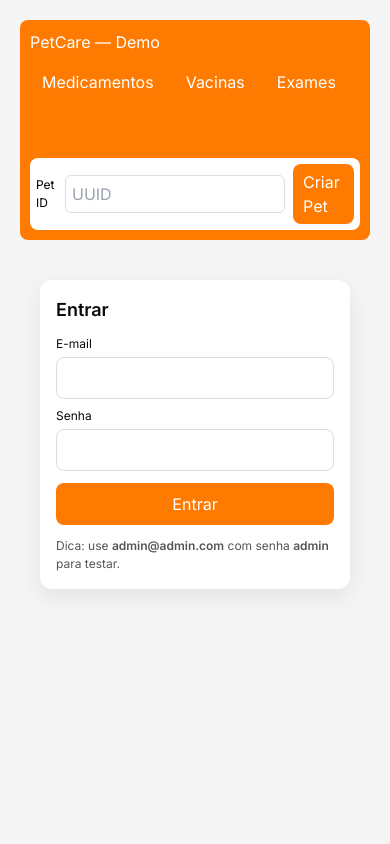
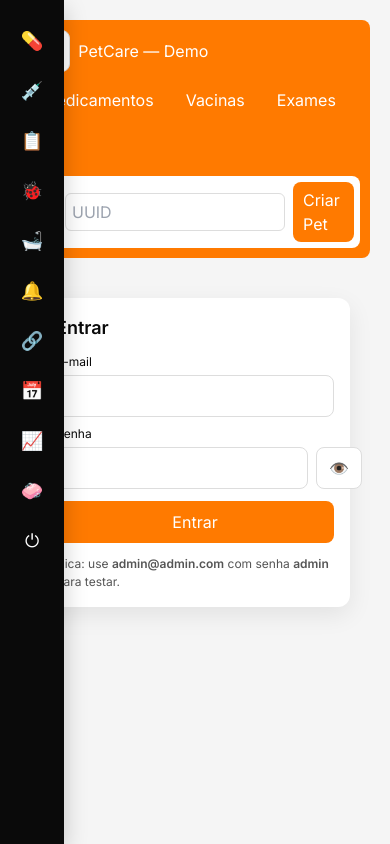
Before and after one commit to carolbrandbpro/petcare, a React (Vite) app in the folder frontend/: page / in a window 390 px wide. Built offline with nearby package versions, Linux system fonts and the light colour scheme; no server answers; sample sign-in values are in the browser's storage.

Commit message:
Mobile: menu lateral com ícones e deslocamento; Login: botão mostrar/ocultar senha; Render: instalar backend antes do start

```diff
--- a/frontend/src/App.jsx
+++ b/frontend/src/App.jsx
@@ -25,6 +25,7 @@ import ConsultationAdd from './screens/ConsultationAdd';
 export default function App(){
   const [petId, setPetId] = useState('');
   const [user, setUser] = useState(null);
+  const [isSideMenuOpen, setIsSideMenuOpen] = useState(false);
   useEffect(()=>{
     const v = localStorage.getItem('petId'); if(v) setPetId(v);
     const t = localStorage.getItem('token');
@@ -40,11 +41,16 @@ export default function App(){
   function handlePetIdChange(e){ const v = e.target.value; setPetId(v); localStorage.setItem('petId', v); }
   function logout(){ localStorage.removeItem('token'); localStorage.removeItem('user'); delete axios.defaults.headers.common['Authorization']; setUser(null); }
   return (
-    <div style={{fontFamily:'Inter, system-ui, Arial', padding:20}}>
+    <div className={`app-shell ${isSideMenuOpen ? 'menu-expanded' : ''}`} style={{fontFamily:'Inter, system-ui, Arial', padding:20}}>
       <header className="app-header">
-        <Link to="/" style={{color:'#fff', textDecoration:'none'}}><h1 className="app-title">PetCare — Demo</h1></Link>
+        <div style={{display:'flex', alignItems:'center', gap:8}}>
+          {user && (
+            <button className="btn btn-outline mobile-only" onClick={()=>setIsSideMenuOpen(v=>!v)} style={{padding:'8px 12px'}}>☰</button>
+          )}
+          <Link to="/" style={{color:'#fff', textDecoration:'none'}}><h1 className="app-title">PetCare — Demo</h1></Link>
+        </div>
         {user && (
-          <nav className="app-nav" style={{display:'flex', gap:8, overflowX:'auto'}}>
+          <nav className="app-nav desktop-only" style={{display:'flex', gap:8, overflowX:'auto'}}>
             <NavLink to="/medications" style={({isActive})=>({padding:'8px 12px', borderRadius:8, background:isActive?'#fff':'transparent', color:isActive?'#000':'#fff'})}>Medicamentos</NavLink>
             <NavLink to="/vaccines" style={({isActive})=>({padding:'8px 12px', borderRadius:8, background:isActive?'#fff':'transparent', color:isActive?'#000':'#fff'})}>Vacinas</NavLink>
             <NavLink to="/exams" style={({isActive})=>({padding:'8px 12px', borderRadius:8, background:isActive?'#fff':'transparent', color:isActive?'#000':'#fff'})}>Exames</NavLink>
@@ -66,6 +72,56 @@ export default function App(){
           </div>
         )}
       </header>
+      {user && (
+        <aside className={`side-menu mobile-only ${isSideMenuOpen ? 'expanded' : 'collapsed'}`}>
+          <nav>
+            <NavLink to="/medications" className={({isActive})=>`side-item${isActive?' active':''}`} onClick={()=>setIsSideMenuOpen(false)}>
+              <span className="side-icon">💊</span>
+              {isSideMenuOpen && <span className="side-label">Medicamentos</span>}
+            </NavLink>
+            <NavLink to="/vaccines" className={({isActive})=>`side-item${isActive?' active':''}`} onClick={()=>setIsSideMenuOpen(false)}>
+              <span className="side-icon">💉</span>
+              {isSideMenuOpen && <span className="side-label">Vacinas</span>}
+            </NavLink>
+            <NavLink to="/exams" className={({isActive})=>`side-item${isActive?' active':''}`} onClick={()=>setIsSideMenuOpen(false)}>
+              <span className="side-icon">📋</span>
+              {isSideMenuOpen && <span className="side-label">Exames</span>}
+            </NavLink>
+            <NavLink to="/fleas" className={({isActive})=>`side-item${isActive?' active':''}`} onClick={()=>setIsSideMenuOpen(false)}>
+              <span className="side-icon">🐞</span>
+              {isSideMenuOpen && <span className="side-label">Antipulgas</span>}
+            </NavLink>
+            <NavLink to="/bath" className={({isActive})=>`side-item${isActive?' active':''}`} onClick={()=>setIsSideMenuOpen(false)}>
+              <span className="side-icon">🛁</span>
+              {isSideMenuOpen && <span className="side-label">Banho</span>}
+            </NavLink>
+            <NavLink to="/reminders" className={({isActive})=>`side-item${isActive?' active':''}`} onClick={()=>setIsSideMenuOpen(false)}>
+              <span className="side-icon">🔔</span>
+              {isSideMenuOpen && <span className="side-label">Lembretes</span>}
+            </NavLink>
+            <NavLink to="/share" className={({isActive})=>`side-item${isActive?' active':''}`} onClick={()=>setIsSideMenuOpen(false)}>
+              <span className="side-icon">🔗</span>
+              {isSideMenuOpen && <span className="side-label">Compartilhar</span>}
+            </NavLink>
+            <NavLink to="/consultations" className={({isActive})=>`side-item${isActive?' active':''}`} onClick={()=>setIsSideMenuOpen(false)}>
+              <span className="side-icon">📅</span>
+              {isSideMenuOpen && <span className="side-label">Consultar</span>}
+            </NavLink>
+            <NavLink to="/weight" className={({isActive})=>`side-item${isActive?' active':''}`} onClick={()=>setIsSideMenuOpen(false)}>
+              <span className="side-icon">📈</span>
+              {isSideMenuOpen && <span className="side-label">Peso</span>}
+            </NavLink>
+            <NavLink to="/hygiene" className={({isActive})=>`side-item${isActive?' active':''}`} onClick={()=>setIsSideMenuOpen(false)}>
+              <span className="side-icon">🧼</span>
+              {isSideMenuOpen && <span className="side-label">Higiene</span>}
+            </NavLink>
+            <button className="side-item" onClick={()=>{ setIsSideMenuOpen(false); logout(); }}>
+              <span className="side-icon">⏻</span>
+              {isSideMenuOpen && <span className="side-label">Sair</span>}
+            </button>
+          </nav>
+        </aside>
+      )}
       <main style={{marginTop:20}}>
         <Routes>
           <Route path="/" element={<Login />} />
--- a/frontend/src/screens/Login.jsx
+++ b/frontend/src/screens/Login.jsx
@@ -4,6 +4,7 @@ import api from '../lib/api';
 export default function Login(){
   const [email, setEmail] = useState('');
   const [password, setPassword] = useState('');
+  const [showPass, setShowPass] = useState(false);
   const [loading, setLoading] = useState(false);
   const [msg, setMsg] = useState('');
   const [msgType, setMsgType] = useState('');
@@ -39,7 +40,12 @@ export default function Login(){
         </label>
         <label style={{display:'block', marginBottom:12}}>
           <span style={{display:'block', fontSize:12, marginBottom:4}}>Senha</span>
-          <input type="password" value={password} onChange={e=>setPassword(e.target.value)} style={{width:'100%', padding:8, border:'1px solid #ddd', borderRadius:8}} />
+          <div style={{display:'flex', alignItems:'center', gap:8}}>
+            <input type={showPass ? 'text':'password'} value={password} onChange={e=>setPassword(e.target.value)} style={{flex:1, padding:8, border:'1px solid #ddd', borderRadius:8}} />
+            <button type="button" onClick={()=>setShowPass(v=>!v)} className="btn btn-outline" aria-label="Mostrar/ocultar senha" title={showPass?'Ocultar senha':'Mostrar senha'}>
+              {showPass ? '🙈' : '👁️'}
+            </button>
+          </div>
         </label>
       <button disabled={loading} className="btn btn-primary" style={{width:'100%'}}>{loading?'Entrando...':'Entrar'}</button>
       </form>
--- a/frontend/src/styles.css
+++ b/frontend/src/styles.css
@@ -17,6 +17,18 @@ body { font-family: Inter, system-ui, Arial; }
 .app-title { font-size: 22px; margin: 0; }
 .app-nav a, .app-nav button { padding: 8px 12px; border-radius: 8px; }
 
+.mobile-only { display: none; }
+.desktop-only { display: flex; }
+
+.side-menu { position: fixed; top: 0; left: 0; height: 100vh; background: var(--color-black); color: #fff; overflow: hidden; box-shadow: 0 8px 24px rgba(0,0,0,0.2); padding-top: 12px; z-index: 1000; }
+.side-menu.expanded { width: 240px; }
+.side-menu.collapsed { width: 64px; }
+.side-item { display: flex; align-items: center; gap: 12px; padding: 10px 12px; margin: 6px 8px; border-radius: 8px; color: #fff; text-decoration: none; border: none; background: transparent; width: calc(100% - 16px); cursor: pointer; }
+.side-item:hover { background: rgba(255,255,255,0.1); }
+.side-item.active { background: #fff; color: #000; }
+.side-icon { width: 24px; height: 24px; display: inline-flex; align-items: center; justify-content: center; font-size: 18px; }
+.side-label { white-space: nowrap; overflow: hidden; }
+
 .btn { padding: 8px 12px; border-radius: 8px; border: 1px solid transparent; }
 .btn-primary { background: var(--color-primary); color: #fff; }
 .btn-danger { background: #ffe6e6; color: #a00; }
@@ -33,6 +45,10 @@ body { font-family: Inter, system-ui, Arial; }
   .app-header { padding: 10px; gap: 8px; }
   .app-title { font-size: 18px; }
   .app-nav a, .app-nav button { padding: 5px 8px; }
+  .mobile-only { display: block; }
+  .desktop-only { display: none; }
+  .app-shell.menu-expanded > header { margin-left: 240px; transition: margin-left .2s ease; }
+  .app-shell.menu-expanded > main { margin-left: 240px; transition: margin-left .2s ease; }
 }
 @media (max-width: 480px) {
   .app-title { font-size: 16px; }
--- a/package.json
+++ b/package.json
@@ -2,7 +2,7 @@
   "name": "petcare-monorepo",
   "private": true,
   "scripts": {
-    "start": "npm --prefix backend start",
+    "start": "npm --prefix backend install && npm --prefix backend start",
     "build": "npm --prefix backend run render-build"
   }
 }
```
Also changed, not shown: 1 other file (tests, documents, lock files or other folders).
